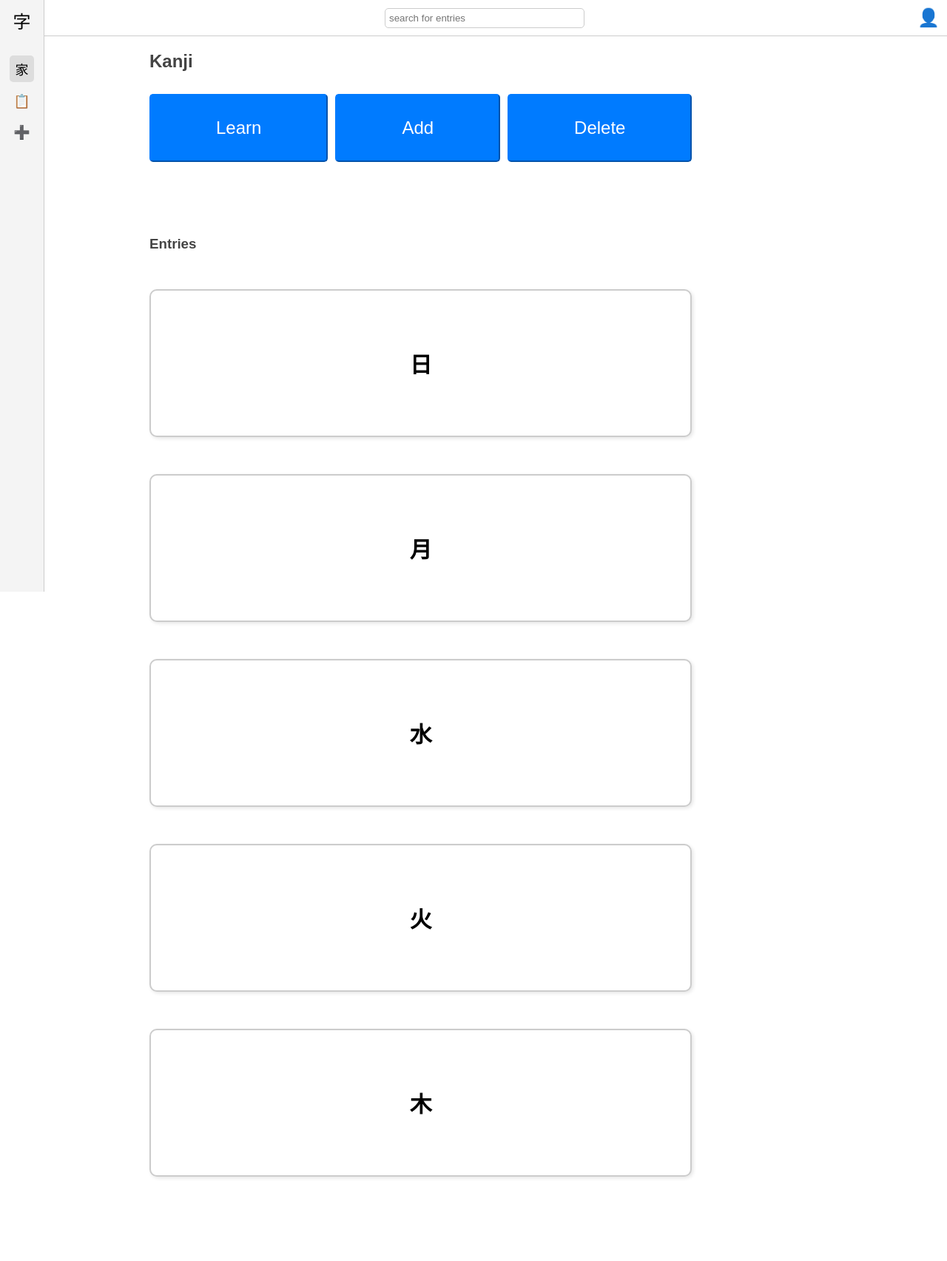
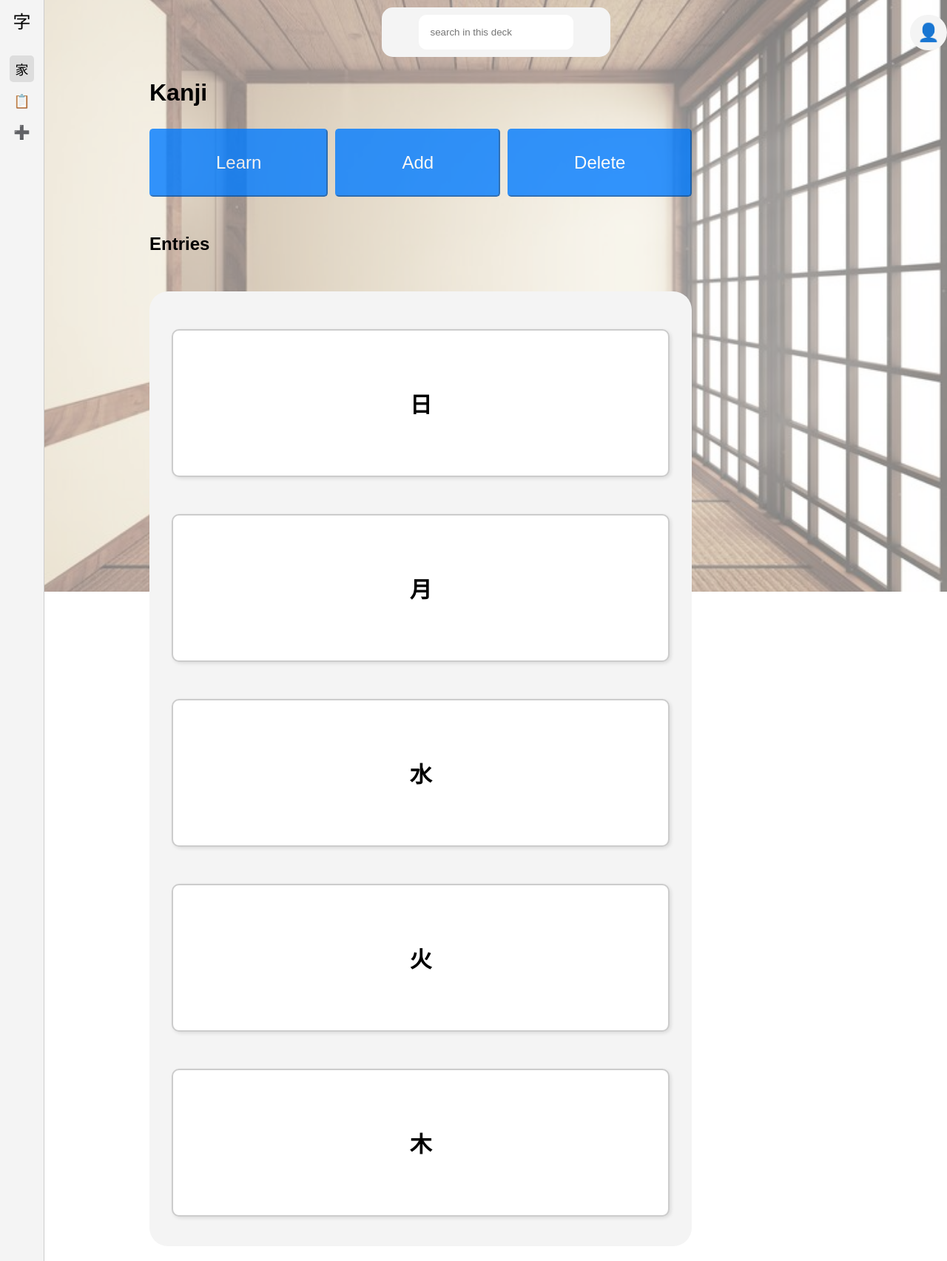
Before and after one commit to nutcracker521/IMAN, a PHP site: page / in a window 1280 px wide. Shown: the whole page at 74% size. Before the commit the page ends 1593 px from the top, so only its background shows below. Run offline with PHP 8.4, Linux system fonts and the light colour scheme.

Commit message:
Modified index and css

```diff
--- a/project-files/index.html
+++ b/project-files/index.html
@@ -8,7 +8,7 @@
 </head>
 <body>
   <div class="container">
-    <aside class="sidebar">
+    <div class="sidebar">
       <div class="logo">字</div>
       <nav>
         <ul>
@@ -17,26 +17,30 @@
           <li><a href="#">➕</a></li>
         </ul>
       </nav>
-    </aside>
+    </div>
     <main>
       <header class="header">
-        <input type="text" class="search-bar" placeholder="search for entries">
-        <div class="profile-icon">👤</div>
+        <div class="search">
+          <input type="text" class="search-bar" placeholder="search in this deck">
+        </div>
+        <div class="profile-icon" style="position: absolute; right: 0;border-radius: 25px;padding: 10px;background-color: #f4f4f4; cursor: pointer;">👤</div>
       </header>
       <section class="content">
-        <h2>Kanji</h2>
+        <h1 style="font-size: xx-large; color: black;">Kanji</h2>
         <div class="buttons">
           <button class="btn">Learn</button>
           <button class="btn">Add</button>
           <button class="btn">Delete</button>
         </div>
+        <h3 style="margin-top: 50px; margin-bottom: 50px; font-size: x-large; color: black;">Entries</h3>
+        <div class="group">
           <div class="entries">
-          <h3>Entries</h3>
             <div class="entries-box" data-meaning="にち / ひ (sun, day)">日</div>
             <div class="entries-box" data-meaning="げつ / つき (moon, month)">月</div>
             <div class="entries-box" data-meaning="すい / みず (water)">水</div>
             <div class="entries-box" data-meaning="か / ひ (fire)">火</div>
             <div class="entries-box" data-meaning="もく / き (tree, wood)">木</div>
+          </div>
         </div>
       </section>
     </main>
--- a/project-files/style.css
+++ b/project-files/style.css
@@ -6,20 +6,35 @@
 
 body {
   font-family: Arial, sans-serif;
+  position: relative;
+}
+
+
+body::after {
+  content: "";
+  position: fixed;
+  top: 0;
+  left: 0;
+  width: 100%;
+  height: 100%;
+  background: url('./images/tatami_bg.jpg') center/cover no-repeat;
+  opacity: 0.5;
+  z-index: -1;
 }
 
 .container {
-    height: 100vh;
+    height: auto;
     display: flex;
 }
 
 .sidebar {
   width: 60px;
+  height: auto;
   background-color: #f4f4f4;
   display: flex;
   flex-direction: column;
   align-items: center;
-  padding: 10px 0;
+  padding: 10px;
   border-right: 1px solid #ccc;
 }
 
@@ -62,20 +77,27 @@ body {
 
 .header {
   display: flex;
-  justify-content: space-between;
+  justify-content: center;
   align-items: center;
   padding: 10px;
-  border-bottom: 1px solid #ccc;
+}
+
+.header > div {
 }
 
 .search-bar {
   flex: 1;
-  margin-left: 37.5%;
-  margin-right: 37.5%;
-  padding: 5px;
-  border: 1px solid #ccc;
-  border-radius: 5px;
+  padding: 15px;
+  border: 1px solid white;
+  border-radius: 10px;
 }
+
+.search {
+  padding: 10px 50px;
+  background-color: #f4f4f4;
+  border-radius: 15px;
+}
+
 
 .profile-icon {
   font-size: 24px;
@@ -105,11 +127,13 @@ body {
   color: white;
   border-radius: 5px;
   cursor: pointer;
+  opacity: 80%;
 }
 
 .btn:hover {
   background-color: white;
   color: #007BFF;
+  opacity: 100%;
 }
 
 .entries > h3 {
@@ -154,3 +178,10 @@ body {
   font-size: 16px;
   font-weight: normal;
 }
+
+.group {
+  background-color: #f4f4f4;
+  padding: 1px 30px;
+  padding-bottom: 40px;
+  border-radius: 25px;
+}
```
Lines whose indentation alone changed are shown as unchanged.
